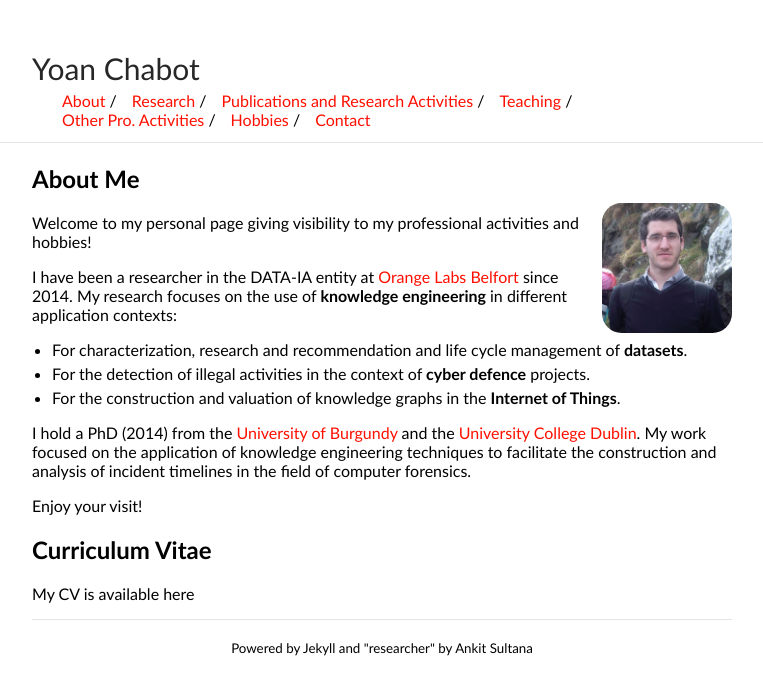
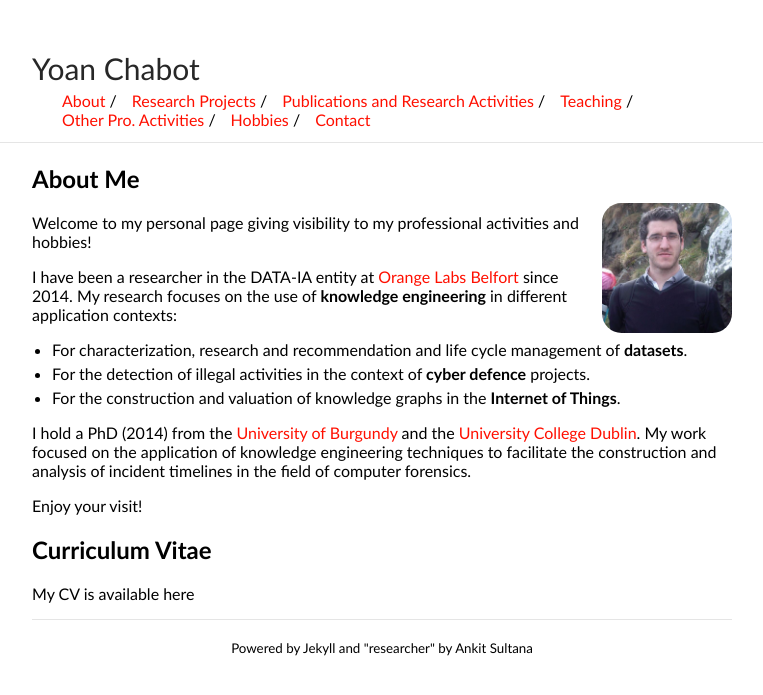
Before and after one commit to yoanchabot/yoanchabot.github.io, a Jekyll site: the page built from index.md, in a window 1280 px wide. Shown: the top 695 px of the page, without its empty margins (258-1021 px from the left). Built offline with Jekyll 4.4.1, drawn with Linux system fonts in a browser that asks for light colours.

Commit message:
Update _config.yml

```diff
--- a/_config.yml
+++ b/_config.yml
@@ -17,7 +17,7 @@ sass:
 nav:
  - name: "About"
    link: "index"
- - name: "Research"
+ - name: "Research Projects"
    link: "research"
  - name: "Publications and Research Activities"
    link: "publications"
```
